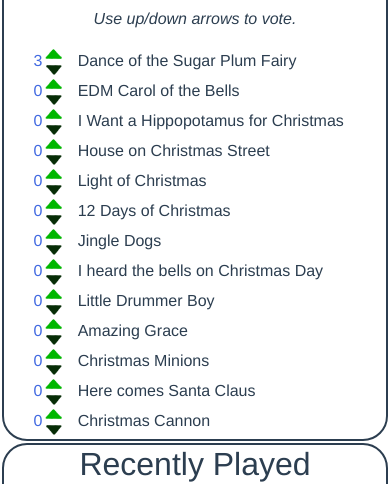
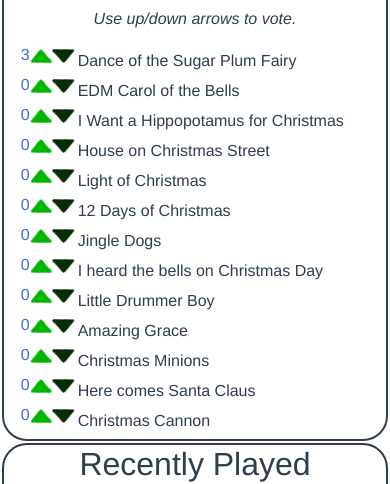
Before and after one commit to ghormann/Christmas-Vote-now, a Vue app in the folder frontend/: page / in a window 390 px wide. Shown: the part 384-868 px from the top of the page. Built offline with nearby package versions, Linux system fonts and the light colour scheme.

Commit message:
Major work on voting buttons for differnt mobile devices

```diff
--- a/frontend/src/components/AvailSongList.vue
+++ b/frontend/src/components/AvailSongList.vue
@@ -7,9 +7,17 @@
 
       <b-row no-gutters v-for="song in allAvailSongs" v-bind:key="song.id" class="song">
         <b-col class="votes-col" cols="2">
-          <i class="votes">{{song.votes}}</i>
-          <img class="my-arrow-up" src="./../assets/up.png" />
-          <img class="my-arrow-down" src="./../assets/down.png" />
+          <div class="float-div">
+            <table cellspacing="0" cellpadding="0" class="my-table">
+              <tr>
+                <td class="votes">{{song.votes}}</td>
+                <td>
+                  <img class="my-arrow-up" src="./../assets/up.png" />
+                  <img class="my-arrow-down" src="./../assets/down.png" />
+                </td>
+              </tr>
+            </table>
+          </div>
         </b-col>
         <b-col class="song-title" cols="10">{{song.title}}</b-col>
       </b-row>
@@ -29,6 +37,23 @@ export default {
 <style scoped>
 .votes-col {
   text-align: right;
+  /*height: 36px;*/
+}
+
+.float-div {
+  float: right;
+  margin-right: 3px;
+}
+
+.my-table {
+  border: 0px;
+  table-layout: fixed;
+  border-style: none;
+  line-height: 80%; /* Pull up/down images together */
+}
+.my-table td {
+  padding: 0px;
+  margin: 0;
 }
 
 .song-title {
@@ -41,7 +66,6 @@ export default {
   margin: 2px;
 }
 .votes {
-  margin-right: 3px;
   font-style: normal;
   color: royalblue;
 }
@@ -52,18 +76,22 @@ export default {
 }
 
 .my-arrow-up {
+  /*
   position: relative;
   right: 0px;
-  bottom: 8px;
-  height: 10px;
+  bottom: 9px;
+  */
+  height: 14px;
   cursor: pointer;
 }
 
 .my-arrow-down {
+  /*
   position: relative;
-  right: 16px;
-  bottom: -8px;
-  height: 10px;
+  right: 26px;
+  bottom: -9px;
+  */
+  height: 14px;
   cursor: pointer;
 }
 </style>
```
